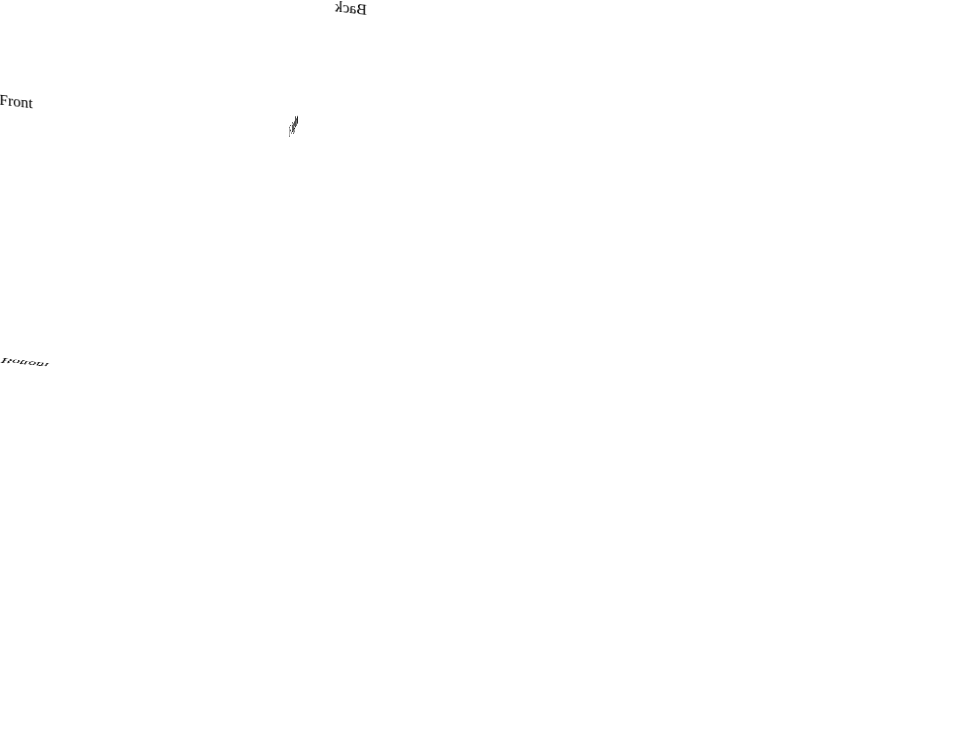
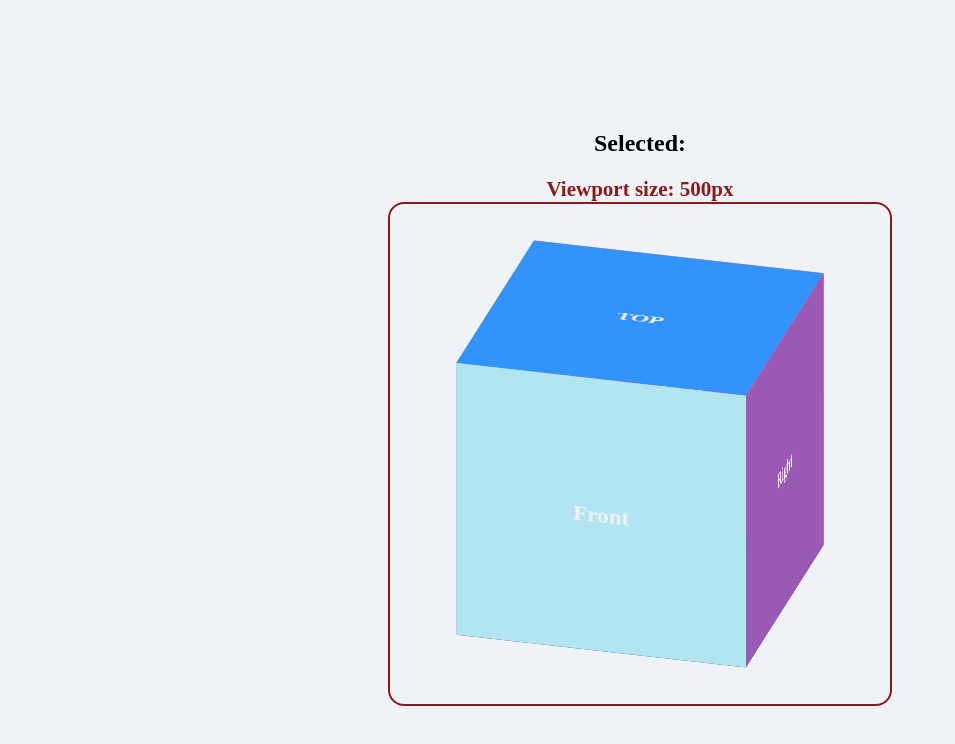
Before and after one commit to sakalx/react-cube-3d, a React app: page / in a window 1280 px wide. Shown: the whole page, without its empty margins (0-955 px from the left). Built offline with nearby package versions, Linux system fonts and the light colour scheme.

Commit message:
init: example
Signed-off-by: sakal <sakals@mail.ua>

```diff
--- a/example/src/index.html
+++ b/example/src/index.html
@@ -1,3 +1,4 @@
+<!DOCTYPE html>
 <html lang="en">
 <head>
     <meta charset="utf-8">
--- a/example/src/index.js
+++ b/example/src/index.js
@@ -1,19 +1,56 @@
-import React from 'react';
+import React, {useState} from 'react';
 import {render} from 'react-dom';
 import Cube from '../../src';
 
+import './style.css';
+
 function App() {
+  const bodyStyle = document.body.style;
+  const [selected, setSelected] = useState('');
+
+  const handleMouseDown = () => {
+    bodyStyle.setProperty('--cursor', 'grabbing');
+  };
+
+  const handleMouseUp = () => {
+    bodyStyle.setProperty('--cursor', 'grab');
+  };
+
+  const handleClick = ({target}) => {
+    setSelected(target.textContent);
+  };
+
   return (
-      <div>
-        <Cube>
-          <div>Front</div>
-          <div>Back</div>
-          <div>Right</div>
-          <div>Left</div>
-          <div>TOP</div>
-          <div>Bottom</div>
+      <main>
+        <h2>Selected: {selected}</h2>
+        <span>Viewport size: 500px</span>
+        <Cube
+            cubeSize='300px'
+            viewportSize='500px'
+            onMouseDown={handleMouseDown}
+            onMouseUp={handleMouseUp}
+            className='cube-viewport'
+        >
+          <section onClick={handleClick} style={{background: '#b1e6f0'}}>
+            <h1>Front</h1>
+          </section>
+          <section onClick={handleClick} style={{background: '#ff7473'}}>
+            <h1>Back</h1>
+          </section>
+          <section onClick={handleClick} style={{background: '#9b59b6'}}>
+            <h1>Right</h1>
+          </section>
+          <section onClick={handleClick} style={{background: '#58c890'}}>
+            <h1>Left</h1>
+          </section>
+          <section onClick={handleClick} style={{background: '#3393fd'}}>
+            <h1>TOP</h1>
+          </section>
+          <section onClick={handleClick} style={{background: '#5e548e'}}>
+            <h1>Bottom</h1>
+          </section>
         </Cube>
-      </div>
+      </main>
   );
 }
 
--- /dev/null
+++ b/example/src/style.css
@@ -0,0 +1,37 @@
+body {
+    background: #eff2f7;
+}
+
+h1 {
+    color: #eff2f7;
+}
+
+span {
+    color: #8b1a1a;
+    font-size: 21px;
+    font-weight: bold;
+}
+
+main {
+    align-items: center;
+    display: flex;
+    flex-direction: column;
+    height: 100vh;
+    justify-content: center;
+}
+
+section {
+    -webkit-touch-callout: none;
+    -webkit-user-select: none;
+    align-items: center;
+    display: flex;
+    height: 100%;
+    justify-content: center;
+    user-select: none;
+}
+
+.cube-viewport {
+    border-radius: 16px;
+    border: 2px solid #8b1a1a;
+    cursor: var(--cursor, grab);
+}
```
